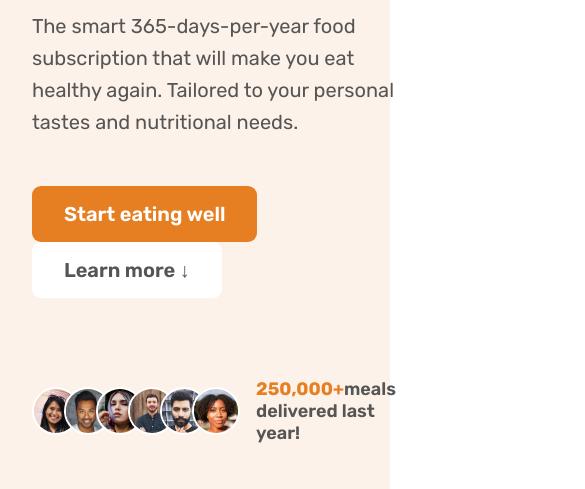
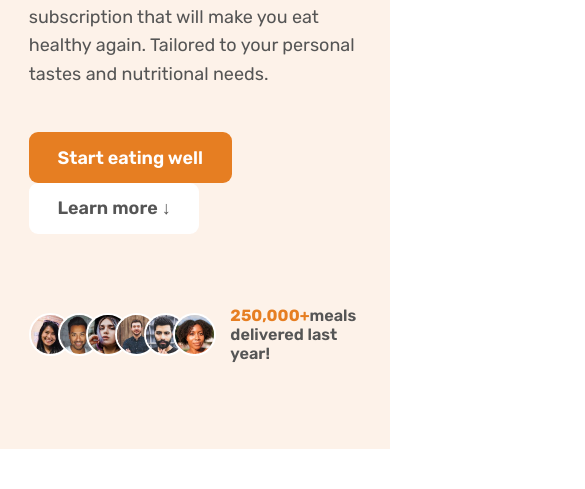
Before and after one commit to farazmrx/Omnifood, a website: page index.html in a window 390 px wide. Shown: the part 349-838 px from the top of the page, 585 px wide, since content can reach past the window. Drawn offline with nearby package versions, Linux system fonts and the light colour scheme; grey boxes are pictures that could not be loaded.

Commit message:
Responding to Landscape Tablets

```diff
--- a/sass/abstracts/_mixin.scss
+++ b/sass/abstracts/_mixin.scss
@@ -2,10 +2,12 @@
 
 
 @mixin respond($breakpoint) {
+    @if $breakpoint == landtablet {
+        @media (max-width: 75em) {@content}; // 1200px
+    }
     @if $breakpoint == desktop {
         @media (max-width: 84em) {@content}; // 1344px
     }
-
     @if $breakpoint == big-desktop {
         @media (min-width: 112.5em) {@content}; // 1800px
     }
--- a/sass/base/_base.scss
+++ b/sass/base/_base.scss
@@ -31,6 +31,10 @@ html {
     @include respond(big-desktop) {
         font-size: 100%;
     }
+
+    @include respond(landtablet) {
+        font-size: 56.25%;
+    }
 }
 
 .container {
--- a/sass/base/_typographi.scss
+++ b/sass/base/_typographi.scss
@@ -18,12 +18,20 @@
 
     &--secondary {
         font-size: 4.4rem;
+
+        @include respond(landtablet) {
+            font-size: 3.6rem;
+        }
     }
 
     &--tertiary {
         font-size: 3rem;
         line-height: 1.2;
         margin-bottom: 3.2rem;
+
+        @include respond(landtablet) {
+            font-size: 2.4rem;
+        }
     }
 }
 
--- a/sass/components/_grid.scss
+++ b/sass/components/_grid.scss
@@ -2,6 +2,11 @@
     display: grid;
     column-gap: 6.4rem;
     row-gap: 9.6rem;
+
+    @include respond(landtablet) {
+        column-gap: 4.8rem;
+        row-gap: 6.4rem;
+    }
 
     &--2-cols {
         grid-template-columns: repeat(2, 1fr);
--- a/sass/components/_hero.scss
+++ b/sass/components/_hero.scss
@@ -12,6 +12,10 @@
 
         @include respond(desktop) {
             max-width: 120rem;
+        }
+
+        @include respond(landtablet) {
+            gap: 4.8rem;
         }
     }
 
--- a/sass/components/_testimonials.scss
+++ b/sass/components/_testimonials.scss
@@ -6,6 +6,10 @@
 
     &__container {
         padding: 9.6rem;
+
+        @include respond(landtablet) {
+            padding: 9.6rem 3.2rem;
+        }
     }
 
     &__content {
--- a/sass/layout/_header.scss
+++ b/sass/layout/_header.scss
@@ -6,14 +6,22 @@
     height: 9.6rem;
     padding: 0 4.8rem;
 
+    @include respond(landtablet) {
+        padding: 0 3.2rem;
+    }
+
     &__logo {
         height: 2.2rem;
     }
 
     &__list {
         display: flex;
-        gap: 3.2rem;
+        gap: 4.8rem;
         align-items: center;
+
+        @include respond(landtablet) {
+            gap: 3.2rem;
+        }
     }
 
     &__link:link,
```
Also changed, not shown: dist/style.css.
